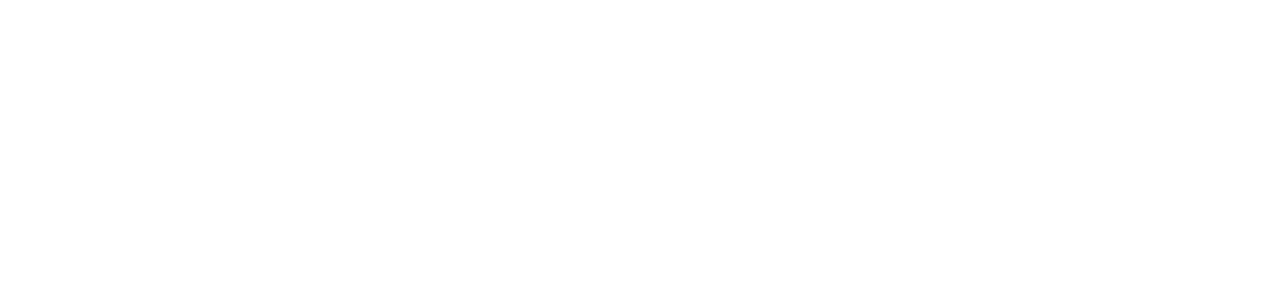
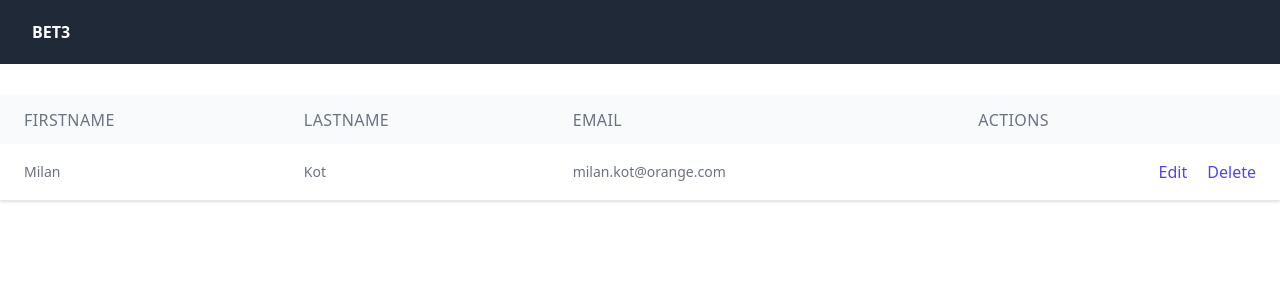
Before and after one commit to TurboMils/Bet3-WebAPP, a Next.js app in the folder bet3-ui/: page / in a window 1280 px wide. Shown: the top 300 px of the page. Built offline with nearby package versions, Linux system fonts and the light colour scheme.

Commit message:
List user

```diff
--- /dev/null
+++ b/bet3-ui/components/Navbar.js
@@ -0,0 +1,11 @@
+const Navbar = () => {
+  return (
+    <div className="bg-gray-800">
+        <div className="h-16 px-8 flex items-center">
+            <p className="text-white font-bold flex-auto">BET3</p>
+        </div>
+    </div>
+  )
+}
+
+export default Navbar
--- /dev/null
+++ b/bet3-ui/components/User.js
@@ -0,0 +1,29 @@
+import React from 'react'
+
+const User = () => {
+  return (
+    <tr>
+                        <td className='text-left px-6 py-4 whitespace-nowrap'>
+                            <div className='text-sm text-gray-500'>
+                                Milan
+                            </div>
+                        </td>
+                        <td className='text-left px-6 py-4 whitespace-nowrap'>
+                            <div className='text-sm text-gray-500'>
+                                Kot
+                            </div>
+                        </td>
+                        <td className='text-left px-6 py-4 whitespace-nowrap'>
+                            <div className='text-sm text-gray-500'>
+                                milan.kot@orange.com
+                            </div>
+                        </td>
+                        <td className='text-right px-6 py-4 whitespace-nowrap'>
+                            <a href='#' className='text-indigo-600 hover:text-indigo-800 hover:cursor-pointer px-4'> Edit </a>
+                            <a href='#' className='text-indigo-600 hover:text-indigo-800 hover:cursor-pointer'> Delete </a>
+                        </td>
+                    </tr>
+  )
+}
+
+export default User
--- /dev/null
+++ b/bet3-ui/components/UserList.js
@@ -0,0 +1,27 @@
+import React from 'react'
+import User from './User'
+
+const UserList = () => {
+    const USER_API_BASE_URL = "http://localhost:8080/api/v1/users";
+  return (
+    <div className='container mx-auto my-8'>
+        <div className='flex shadow border-b'>
+            <table className='min-w-full'>
+                <thead className='bg-gray-50'>
+                    <tr>
+                        <th className='text-left font-medium text-gray-500 uppercase tracking-wide py-3 px-6'>FirstName</th>
+                        <th className='text-left font-medium text-gray-500 uppercase tracking-wide py-3 px-6'>LastName</th>
+                        <th className='text-left font-medium text-gray-500 uppercase tracking-wide py-3 px-6'>Email</th>
+                        <th className='text-left font-medium text-gray-500 uppercase tracking-wide py-3 px-6'>Actions</th>
+                    </tr>
+                </thead>
+                <tbody className='bg-white'>
+                    <User/>
+                </tbody>
+            </table>
+        </div>
+    </div>
+  )
+}
+
+export default UserList
--- a/bet3-ui/pages/index.js
+++ b/bet3-ui/pages/index.js
@@ -1,5 +1,6 @@
 import Head from 'next/head'
-
+import Navbar from '../components/Navbar';
+import UserList from '../components/UserList';
 export default function Home() {
   return (
     <div >
@@ -8,8 +9,10 @@
         <meta name="description" content="Generated by create next app" />
         <link rel="icon" href="/favicon.ico" />
       </Head>
-
-      <main></main>
+      <Navbar />
+      <main>
+        <UserList/>
+      </main>
     </div>
   );
 }
--- /dev/null
+++ b/bet3-ui/postcss.config.js
@@ -0,0 +1,6 @@
+module.exports = {
+  plugins: {
+    tailwindcss: {},
+    autoprefixer: {},
+  },
+}
--- a/bet3-ui/styles/globals.css
+++ b/bet3-ui/styles/globals.css
@@ -1,16 +1,3 @@
-html,
-body {
-  padding: 0;
-  margin: 0;
-  font-family: -apple-system, BlinkMacSystemFont, Segoe UI, Roboto, Oxygen,
-    Ubuntu, Cantarell, Fira Sans, Droid Sans, Helvetica Neue, sans-serif;
-}
-
-a {
-  color: inherit;
-  text-decoration: none;
-}
-
-* {
-  box-sizing: border-box;
-}
+@tailwind base;
+@tailwind components;
+@tailwind utilities;
--- /dev/null
+++ b/bet3-ui/tailwind.config.js
@@ -0,0 +1,10 @@
+module.exports = {
+  content: [
+    "./pages/**/*.{js,ts,jsx,tsx}",
+    "./components/**/*.{js,ts,jsx,tsx}",
+  ],
+  theme: {
+    extend: {},
+  },
+  plugins: [],
+}
```
Also changed, not shown: bet3-ui/next.config.js (line endings or trailing spaces).
